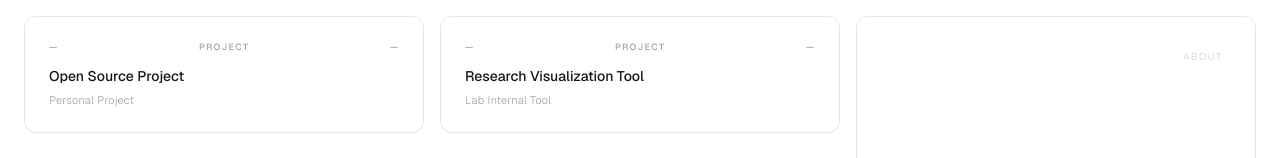
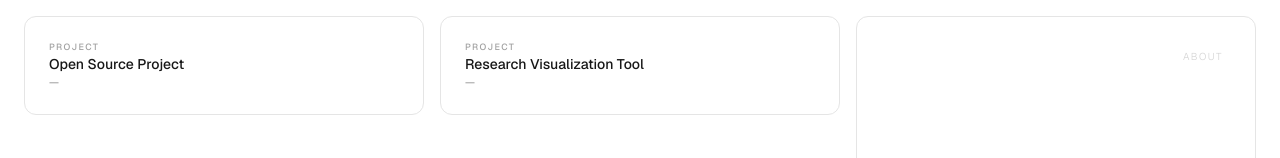
Before and after one commit to Icecoffee2500/qwest97, a Next.js app: page / in a window 1280 px wide. Shown: the part 396-554 px from the top of the page. Built offline with nearby package versions, Linux system fonts and the light colour scheme; no server answers.

Commit message:
projects card and paper review card design changed

```diff
--- a/src/components/AdminDashboard.tsx
+++ b/src/components/AdminDashboard.tsx
@@ -392,6 +392,7 @@ function ItemForm({
         />
       </div>
 
+      {selectedCategory !== "project" && (
         <div>
           <label className={labelClass}>Subtitle</label>
           <input
@@ -401,7 +402,9 @@ function ItemForm({
             placeholder="학회명, 프로젝트 유형 등"
           />
         </div>
+      )}
 
+      {selectedCategory !== "project" && (
         <div>
           <label className={labelClass}>Year</label>
           <input
@@ -412,6 +415,7 @@ function ItemForm({
             placeholder="2025"
           />
         </div>
+      )}
 
       <div>
         <label className={labelClass}>Description *</label>
--- a/src/components/Card.tsx
+++ b/src/components/Card.tsx
@@ -78,29 +78,32 @@ export default function Card({ item, enlarged, onClick }: CardProps) {
         {isPaperReview ? (
           <>
             <div className="flex items-center justify-between mb-4">
-              <span
-                className={`text-neutral-400 tracking-[0.15em] uppercase font-medium ${
+              <div
+                className={`flex items-center gap-1.5 ${
                   enlarged ? "text-[11px]" : "text-[9px]"
                 }`}
               >
-                {item.publication || "—"}
+                <span className="text-neutral-400 tracking-[0.15em] uppercase font-medium">
+                  Paper Review
                 </span>
                 {domain && (
+                  <>
+                    <span className="text-neutral-300">|</span>
                     <span
-                  className={`tracking-[0.1em] uppercase font-medium truncate mx-3 ${
-                    enlarged ? "text-[11px]" : "text-[9px]"
-                  }`}
+                      className="tracking-[0.1em] uppercase font-medium truncate"
                       style={{ color: getDomainColor(domain) }}
                     >
                       {domain}
                     </span>
+                  </>
                 )}
+              </div>
               <span
-                className={`text-neutral-400 tracking-[0.2em] font-medium ${
+                className={`text-neutral-400 tracking-[0.15em] uppercase font-medium flex-shrink-0 ${
                   enlarged ? "text-[11px]" : "text-[9px]"
                 }`}
               >
-                {item.year || "—"}
+                {[item.publication, item.year].filter(Boolean).join(" ")}
               </span>
             </div>
             <div>
@@ -123,34 +126,48 @@ export default function Card({ item, enlarged, onClick }: CardProps) {
             </div>
           </>
         ) : isProject ? (
-          <>
-            <div className="flex items-center justify-between mb-3">
-              <span
-                className={`text-neutral-400 tracking-[0.15em] uppercase font-medium ${
+          <div className="flex gap-4">
+            <div className="flex flex-col flex-1 min-w-0">
+              <div
+                className={`flex items-center gap-1.5 ${
                   enlarged ? "text-[11px]" : "text-[9px]"
                 }`}
               >
-                {item.collaborator || "—"}
+                <span className="text-neutral-400 tracking-[0.15em] uppercase font-medium">
+                  Project
                 </span>
-              <span
-                className={`text-neutral-400 tracking-[0.15em] uppercase font-medium ${
-                  enlarged ? "text-[11px]" : "text-[9px]"
+                {item.collaborator && (
+                  <>
+                    <span className="text-neutral-300">|</span>
+                    <span className="text-neutral-900 tracking-[0.1em] uppercase font-semibold truncate">
+                      {item.collaborator}
+                    </span>
+                  </>
+                )}
+              </div>
+
+              <div className="flex-1 flex items-center">
+                <h3
+                  className={`font-medium text-neutral-900 leading-snug ${
+                    enlarged ? "text-base sm:text-lg" : "text-sm"
                   }`}
                 >
-                Project
-              </span>
-              <span
-                className={`text-neutral-400 tracking-[0.1em] font-medium ${
-                  enlarged ? "text-[11px]" : "text-[9px]"
+                  {item.title}
+                </h3>
+              </div>
+
+              <p
+                className={`font-medium text-neutral-400 tracking-wide ${
+                  enlarged ? "text-xs" : "text-[11px]"
                 }`}
               >
                 {formatPeriod(item.period_start, item.period_end)}
-              </span>
+              </p>
             </div>
 
             {item.thumbnail && (
               <div
-                className={`flex items-center justify-center my-3 ${
+                className={`flex-shrink-0 flex items-center justify-center w-[45%] ${
                   enlarged ? "h-20" : "h-14"
                 }`}
               >
@@ -158,30 +175,11 @@ export default function Card({ item, enlarged, onClick }: CardProps) {
                 <img
                   src={item.thumbnail}
                   alt={item.collaborator || item.title}
-                  className="max-h-full max-w-[60%] object-contain"
+                  className="max-h-full max-w-full object-contain"
                 />
               </div>
             )}
-
-            <div>
-              <h3
-                className={`font-medium text-neutral-900 leading-snug ${
-                  enlarged ? "text-base sm:text-lg" : "text-sm"
-                }`}
-              >
-                {item.title}
-              </h3>
-              {item.subtitle && (
-                <p
-                  className={`mt-1.5 text-neutral-400 font-light tracking-wide ${
-                    enlarged ? "text-xs" : "text-[11px]"
-                  }`}
-                >
-                  {item.subtitle}
-                </p>
-              )}
           </div>
-          </>
         ) : (
           <>
             <div className="flex justify-between items-start">
```
Also changed, not shown: 1 other file (tests, documents, lock files or other folders). Lines whose indentation alone changed are shown as unchanged.
